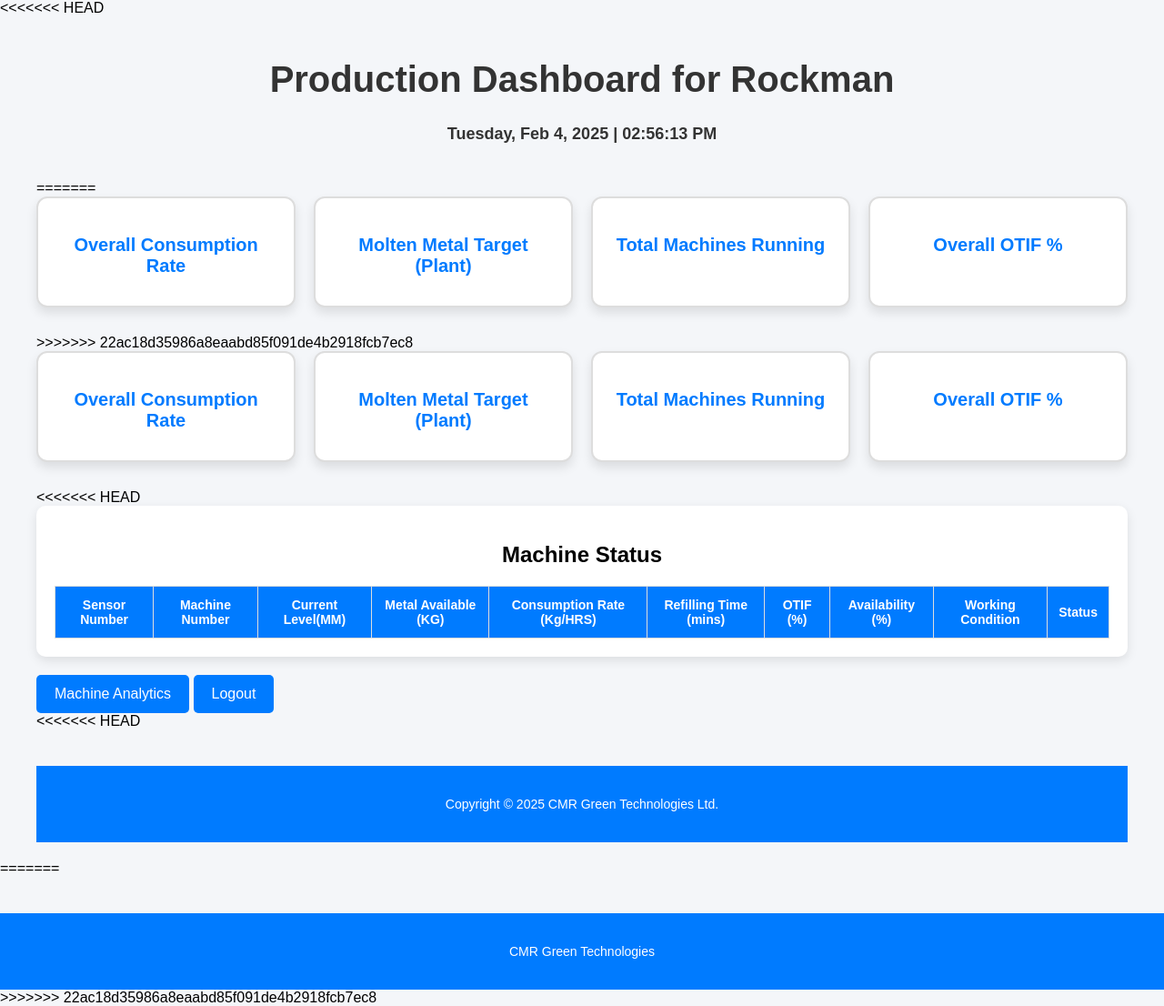
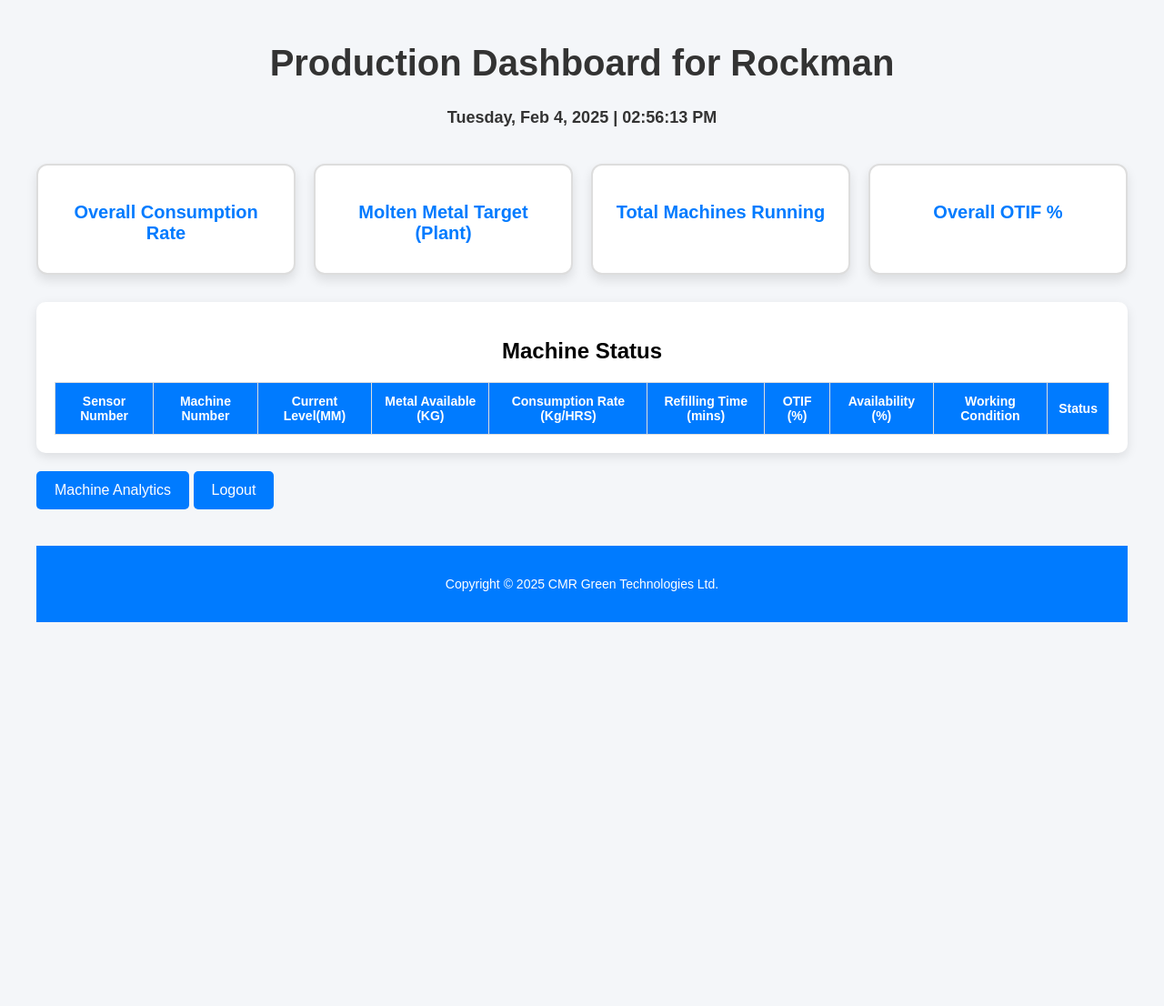
Before and after one commit to cmrgreen/otiftool, a Flask app: page / in a window 1280 px wide. Shown: the whole page at 91% size. After the commit the page ends 684 px from the top, so only its background shows below. Run offline with Flask 3, Linux system fonts and the light colour scheme; data that the repository does not hold is empty.

Commit message:
changes in data

```diff
--- a/app.py
+++ b/app.py
@@ -189,22 +189,13 @@
     conn = get_db_connection()
     cursor = conn.cursor(dictionary=True)
     query = f"""
-<<<<<<< HEAD
     SELECT
         ROUND((mw.Weight_per_mm * s{number}_Data.Level_MM), 2) AS metalavailinkg
-=======
-     SELECT
-   ROUND((mw.Weight_per_mm * s{number}_Data.Level_MM), 2) AS metalavailinkg
->>>>>>> 22ac18d35986a8eaabd85f091de4b2918fcb7ec8
     FROM Material_Weight_Factor mw
     LEFT JOIN S{number}_Data S{number}_Data on s{number}_Data.Machine_No = mw.Machine_No
     WHERE STR_TO_DATE(s{number}_Data.Date, '%d-%m-%Y') = CURDATE()
     ORDER BY s{number}_Data.Time DESC
-<<<<<<< HEAD
     LIMIT 1;
-=======
-    LIMIT 1;
->>>>>>> 22ac18d35986a8eaabd85f091de4b2918fcb7ec8
     """
 
     cursor.execute(query)
--- a/static/js/script.js
+++ b/static/js/script.js
@@ -96,9 +96,7 @@
 // Fetch machine data from the backend
 async function fetchMachineData() {
     try {
-        const response = await fetch(
-            "https://otif-tool.onrender.com/api/machine_data"
-        ); // Adjusted URL for API
+        const response = await fetch("http://localhost:5000/api/machine_data"); // Adjusted URL for API
         const data = await response.json();
         populateMachineTable(data);
     } catch (error) {
@@ -135,7 +133,7 @@
 async function fetchOverallConsumptionRate() {
     try {
         const response = await fetch(
-            "https://otif-tool.onrender.com/api/overall_consumption_rate"
+            "http://localhost:5000/api/overall_consumption_rate"
         ); // Adjusted URL for API
         const data = await response.json();
         updateConsumptionRate(data); // Update the UI with the fetched data
@@ -157,9 +155,7 @@
 // Fetch data for Molten Metal Target (Plant)
 async function fetchMoltenTarget() {
     try {
-        const response = await fetch(
-            "https://otif-tool.onrender.com/api/molten_target"
-        ); // Adjusted URL for API
+        const response = await fetch("http://localhost:5000/api/molten_target"); // Adjusted URL for API
         const data = await response.json();
         updateMoltenTarget(data); // Update the UI with the fetched data
     } catch (error) {
@@ -181,7 +177,7 @@
 async function fetchTotalMachinesRunning() {
     try {
         const response = await fetch(
-            "https://otif-tool.onrender.com/api/total_machines_running"
+            "http://localhost:5000/api/total_machines_running"
         ); // Adjusted URL for API
         const data = await response.json();
         updateTotalMachinesRunning(data); // Update the UI with the fetched data
@@ -204,7 +200,7 @@
 async function fetchOtifPercentage() {
     try {
         const response = await fetch(
-            "https://otif-tool.onrender.com/api/otif_percentage"
+            "http://localhost:5000/api/otif_percentage"
         ); // Adjusted URL for API
         const data = await response.json();
         updateOtifPercentage(data); // Update the UI with the fetched data
@@ -226,8 +222,6 @@
 // Call fetchMachineData initially to load data when the page loads
 fetchMachineData();
 
-setInterval(fetchMachineData, 60000);
-
 // Update fetchMachineData every 1 minute (60,000 milliseconds)
 setInterval(fetchMachineData, 60000);
 
--- a/templates/index.html
+++ b/templates/index.html
@@ -8,7 +8,6 @@
             href="{{ url_for('static', filename='css/styles.css') }}"
         />
 
-<<<<<<< HEAD
         <title>Production Dashboard</title>
     </head>
     <body>
@@ -17,27 +16,6 @@
                 <h1>Production Dashboard for Rockman</h1>
                 <div id="datetime" class="datetime"></div>
             </header>
-=======
-        <main>
-            <section class="info-boxes">
-                <div class="info-box">
-                    <h3>Overall Consumption Rate</h3>
-                    <p> </p>
-                </div>
-                <div class="info-box">
-                    <h3>Molten Metal Target (Plant)</h3>
-                    <p> </p>
-                </div>
-                <div class="info-box">
-                    <h3>Total Machines Running</h3>
-                    <p> </p>
-                </div>
-                <div class="info-box">
-                    <h3>Overall OTIF %</h3>
-                    <p> </p>
-                </div>
-            </section>
->>>>>>> 22ac18d35986a8eaabd85f091de4b2918fcb7ec8
 
             <main>
                 <section class="info-boxes">
@@ -59,7 +37,6 @@
                     </div>
                 </section>
 
-<<<<<<< HEAD
                 <section class="machine-status">
                     <h2 class="headertekst">Machine Status</h2>
                     <table id="machineTable">
@@ -84,9 +61,6 @@
                 </section>
 
                 <!-- <section class="chat-section">
-=======
-<!--             <section class="chat-section">
->>>>>>> 22ac18d35986a8eaabd85f091de4b2918fcb7ec8
                 <h2>Communication Panel</h2>
                 <div class="tabs">
                     <button class="tab-button active" onclick="showTab(1)">Live Chat</button>
@@ -112,17 +86,10 @@
                 <button onclick="logout()">Logout</button>
             </main>
 
-<<<<<<< HEAD
             <footer>
                 <p>Copyright © 2025 CMR Green Technologies Ltd.</p>
             </footer>
         </div>
-=======
-        <footer>
-            <p>CMR Green Technologies</p>
-        </footer>
-    </div>
->>>>>>> 22ac18d35986a8eaabd85f091de4b2918fcb7ec8
 
         <script src="{{ url_for('static', filename='js/script.js') }}"></script>
     </body>
```
